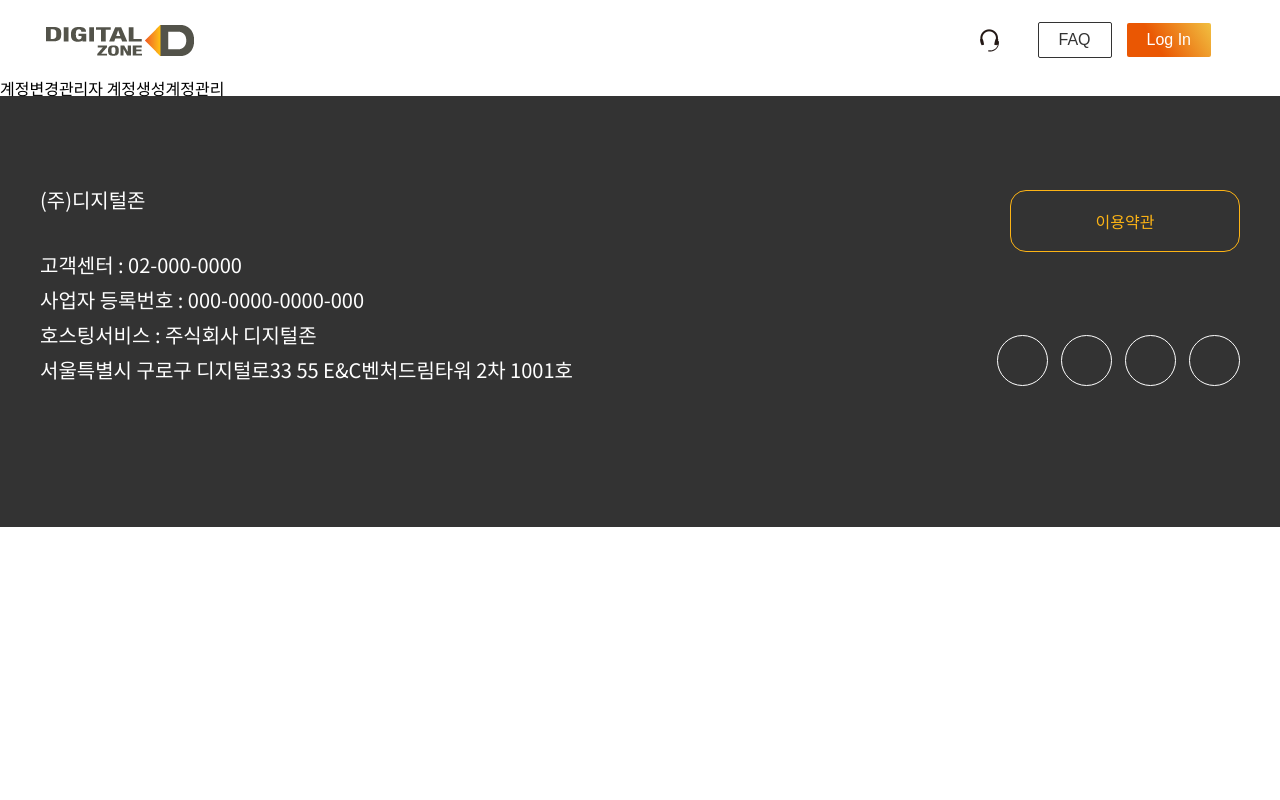
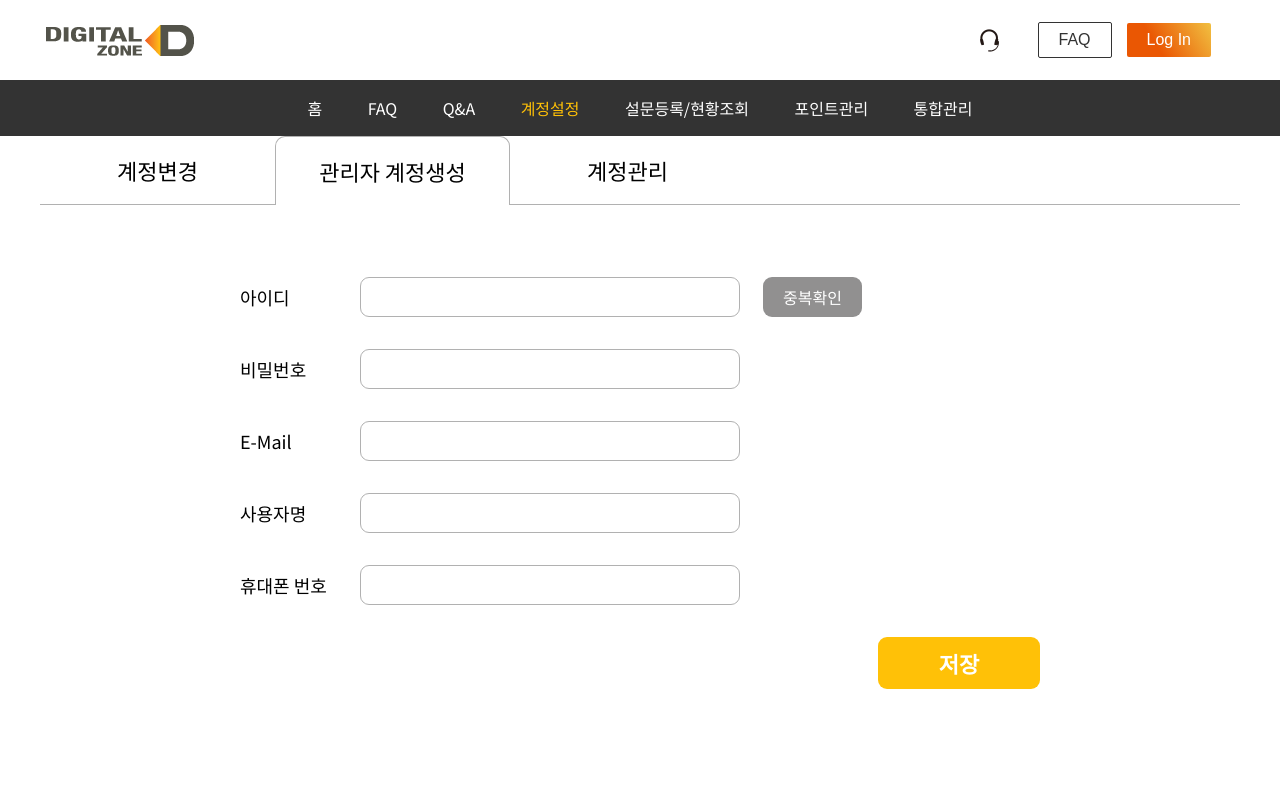
Before and after one commit to shenrenrong/d-zone, a React (Create React App) app: page /account/create in a window 1280 px wide. Shown: the top 800 px of the page. Built offline with nearby package versions, Linux system fonts and the light colour scheme.

Commit message:
modified account change,create  page, added validateInfo and useForm

```diff
--- a/src/App.css
+++ b/src/App.css
@@ -15,7 +15,11 @@
   .user-guide,
   .QA,
   .account,
-  .general {
+  .AccChange,
+  .AccManage,
+  .AccCreate,
+  .general
+   {
     display: flex;
     flex-direction: column;
     min-height: 90vh;
--- a/src/App.js
+++ b/src/App.js
@@ -18,6 +18,8 @@ import General from "./components/pages/General";
 import UserGuide from "./components/pages/UserGuide";
 import AccCreate from "./components/AccCreate";
 import AccManage from "./components/AccManage";
+import AccChange from "./components/AccChange";
+import MyPage from "./components/MyPage";
 
 export default function App() {
   return (
@@ -32,6 +34,7 @@ export default function App() {
         <Route path="/home" element={<Home />} />
         <Route path="/QA" element={<QA />} />
         <Route path="/account" element={<Account />} />
+        <Route path="/account/mypage" element={<MyPage />} />
         <Route path="/account/create" element={<AccCreate />} />
         <Route path="/account/manage" element={<AccManage />} />
         <Route path="/account" element={<Account />} />
--- /dev/null
+++ b/src/components/Acc.css
@@ -0,0 +1,98 @@
+.change,
+.create,
+.manage
+{
+    width: 1200px;
+}
+
+.form-inputs {
+    display: flex;
+    height: 40px;
+    line-height: 40px;
+    margin-bottom: 32px;
+}
+
+.form-label {
+    width: 120px;
+    font-size: 18px;
+}
+
+.form-inputs input {
+    width: 380px;
+    border: 1px solid #b1b1b1;
+    border-radius: 9px;
+    padding-left: 16px;
+    font-size: 18px;
+}
+
+.form-inputs input.readOnly {
+    border: none;
+    width: fit-content;
+}
+
+.error-msg {
+    margin-left: 19px;
+    font-size: 14px;
+    color: #fdb415;
+}
+
+.error-msg::before {
+    display: inline-block;
+    font-style: normal;
+    font-variant: normal;
+    text-rendering: auto;
+    -webkit-font-smoothing: antialiased;
+    font-family: "Font Awesome 6 Free";
+    font-weight: 900;
+    content: "\f06a";
+    margin-right: 6px;
+}
+
+/* GENERAL */
+
+/* SUP TAB START */
+
+.acc-tab {
+    border-bottom: 1px solid #b1b1b1;
+    margin-bottom: 72px;
+    width: 100%;
+}
+
+.acc-tab > li {
+    width: 235px;
+    height: 68px;
+    line-height: 68px;
+    font-size: 22px;
+    text-align: center;
+    border-radius: 10px 10px 0 0;
+}
+
+.acc-tab > li .active {
+    display: block;
+    background-color: #fff;
+    border-radius: inherit;
+    border: 1px solid #b1b1b1;
+    border-bottom: transparent;
+}
+
+/* SUP TAB END */
+
+/* ACCOUT-CHANGE */
+
+.change form {
+    width: 750px;
+    margin: auto;
+}
+
+/* ACCOUT-CREATE */
+
+.create form {
+    width: 800px;
+    margin: auto;
+}
+
+.userid-input {
+    margin-right: 23px;
+}
+
+/* ACCOUT-MANAGE */
--- a/src/components/AccChange.js
+++ b/src/components/AccChange.js
@@ -1,101 +1,132 @@
-import React from 'react'
-import { NavLink } from 'react-router-dom'
-import { Button } from './Button'
-import "./AccChange.css";
-import useForm from './useForm';
-import validateInfo from './validateInfo';
+import React from "react";
+import "./Acc.css";
+import { Button } from "./Button";
+import useForm from "./useForm";
+import validateInfo from "./validateInfo";
+import SupTab from "./SupTab";
 
 function AccChange() {
-    const { handleChange, handleSubmit, values, errors } = useForm(
-        validateInfo
-    );
+  const { handleChange, handleSubmit, values, errors } = useForm(validateInfo);
 
   return (
-    <div className='account AccChange'>
-    <ul className='acc-tab'>
-        <li><NavLink to="/account">계정변경</NavLink></li>
-        <li><NavLink to="/account/create">관리자 계정생성</NavLink></li>
-        <li><NavLink to="/account/manage">계정관리</NavLink></li>
-      </ul>
+    <div className="change">
+        <SupTab />
       <div className="form-content">
         <form className="form" onSubmit={handleSubmit}>
           <div className="form-inputs">
-                  <label htmlFor="department" className="form-label">소속</label>
+            <label htmlFor="department" className="form-label">
+              소속
+            </label>
             <input
-                  className='form-input readOnly'
+              className="form-input readOnly"
               type="text"
               readOnly
-                  name='department'
+              name="department"
               defaultValue={values.department}
+              placeholder="(주)A"
             />
-              </div>{/* department */}
+          </div>
+          {/* department */}
           <div className="form-inputs">
-                  <label htmlFor="userid" className="form-label">아이디</label>
+            <label htmlFor="userid" className="form-label">
+              아이디
+            </label>
             <input
-                  className='form-input readOnly'
+              className="form-input readOnly"
               type="text"
               readOnly
-                  name='userid'
+              name="userid"
               defaultValue={values.userid}
+              placeholder="admin"
             />
-              </div>{/* userid */}
+          </div>
+          {/* userid */}
           <div className="form-inputs">
-                  <label htmlFor="password" className="form-label">비밀번호</label>
+            <label htmlFor="password" className="form-label">
+              비밀번호
+            </label>
             <input
-                  className='form-input'
+              className="form-input"
               type="password"
-                  name='password'
+              name="password"
               value={values.password}
               onChange={handleChange}
             />
-                   { errors.password && <span className='error-msg'>{errors.password}</span> }
-              </div>{/* password */}
+            {errors.password && (
+              <span className="error-msg"> {errors.password}</span>
+            )}
+          </div>
+          {/* password */}
           <div className="form-inputs">
-                  <label htmlFor="password2" className="form-label">비밀번호 확인</label>
+            <label htmlFor="password2" className="form-label">
+              비밀번호 확인
+            </label>
             <input
-                  className='form-input'
+              className="form-input"
               type="password"
-                  name='password2'
+              name="password2"
               value={values.password2}
               onChange={handleChange}
             />
-                   { errors.password && <span className='error-msg'>{errors.password2}</span> }
-              </div>{/* password2 */}
+            {errors.password2 && (
+              <span className="error-msg"> {errors.password2}</span>
+            )}
+          </div>
+          {/* password2 */}
           <div className="form-inputs">
-                  <label htmlFor="email" className="form-label">E-Mail</label>
+            <label htmlFor="email" className="form-label">
+              E-Mail
+            </label>
             <input
-                  className='form-input'
+              className="form-input"
               type="email"
-                  name='email'
+              name="email"
               value={values.email}
               onChange={handleChange}
             />
-              </div>{/* email */}
+            {errors.email && <span className="error-msg"> {errors.email}</span>}
+          </div>
+          {/* email */}
           <div className="form-inputs">
-                  <label htmlFor="username" className="form-label">사용자명</label>
+            <label htmlFor="username" className="form-label">
+              사용자명
+            </label>
             <input
-                  className='form-input'
+              className="form-input"
               type="text"
-                  name='username'
+              name="username"
               value={values.username}
               onChange={handleChange}
             />
-              </div>{/* username */}
+            {errors.username && (
+              <span className="error-msg"> {errors.username}</span>
+            )}
+          </div>
+          {/* username */}
           <div className="form-inputs">
-                  <label htmlFor="mobile" className="form-label">휴대폰 번호</label>
+            <label htmlFor="mobile" className="form-label">
+              휴대폰 번호
+            </label>
             <input
-                  className='form-input readOnly'
-                  type="text"
-                  name='mobile'
+              className="form-input readOnly"
+              type="tel"
+              name="mobile"
               defaultValue={values.mobile}
-                   />{/* https://velog.io/@seob/React-js-%EC%A0%95%EA%B7%9C%EC%8B%9D%EC%9C%BC%EB%A1%9C-%ED%95%B8%EB%93%9C%ED%8F%B0-%EB%B2%88%ED%98%B8-input-%EB%A7%8C%EB%93%A4%EA%B8%B0 */}
-                <Button type="button" buttonStyle="btn--gray">변경</Button>
-              </div>{/* mobile */}
-              <Button type="submit" buttonStyle="btn--yellow">저장</Button>
+              placeholder="010-0000-0000"
+            />
+            {/* https://velog.io/@seob/React-js-%EC%A0%95%EA%B7%9C%EC%8B%9D%EC%9C%BC%EB%A1%9C-%ED%95%B8%EB%93%9C%ED%8F%B0-%EB%B2%88%ED%98%B8-input-%EB%A7%8C%EB%93%A4%EA%B8%B0 */}
+            <Button type="button" buttonStyle="btn--gray">
+              변경
+            </Button>
+          </div>
+          {/* mobile */}
+          <Button type="submit" buttonStyle="btn--yellow">
+            저장
+          </Button>
         </form>
       </div>
     </div>
-  )
+  );
 }
 
-export default AccChange
+export default AccChange;
--- a/src/components/AccCreate.js
+++ b/src/components/AccCreate.js
@@ -1,16 +1,109 @@
-import React from 'react'
-import { NavLink } from 'react-router-dom'
+import React from "react";
+import "./Acc.css";
+import { Button } from "./Button";
+import Gnb from "./Gnb";
+import SupTab from "./SupTab";
+import useForm from "./useForm";
+import validateInfo from "./validateInfo";
 
 function AccCreate() {
+  const { handleChange, handleSubmit, values, errors } = useForm(validateInfo);
+
   return (
-    <>
-    <ul>
-        <NavLink exact to="/account">계정변경</NavLink>
-        <NavLink exact to="/account/create">관리자 계정생성</NavLink>
-        <NavLink exact to="/account/manage">계정관리</NavLink>
-      </ul>
-    </>
-  )
+    <div className="account">
+      <Gnb />
+      <div className="create">
+        <SupTab />
+        <div className="form-content">
+          <form className="form" onSubmit={handleSubmit}>
+            <div className="form-inputs">
+              <label htmlFor="userid" className="form-label">
+                아이디
+              </label>
+              <input
+                className="form-input userid-input"
+                type="text"
+                name="userid"
+                value={values.userid}
+                onChange={handleChange}
+              />
+              <Button type="button" buttonStyle="btn--gray">
+                중복확인
+              </Button>
+            </div>
+            {/* userid */}
+            <div className="form-inputs">
+              <label htmlFor="password" className="form-label">
+                비밀번호
+              </label>
+              <input
+                className="form-input"
+                type="password"
+                name="password"
+                value={values.password}
+                onChange={handleChange}
+              />
+              {errors.password && (
+              <span className="error-msg"> {errors.password}</span>
+            )}
+            </div>
+            {/* password */}
+            <div className="form-inputs">
+              <label htmlFor="email" className="form-label">
+                E-Mail
+              </label>
+              <input
+                className="form-input"
+                type="email"
+                name="email"
+                value={values.email}
+                onChange={handleChange}
+              />
+              {errors.email && (
+              <span className="error-msg"> {errors.email}</span>
+            )}
+            </div>
+            {/* email */}
+            <div className="form-inputs">
+              <label htmlFor="username" className="form-label">
+                사용자명
+              </label>
+              <input
+                className="form-input"
+                type="text"
+                name="username"
+                value={values.username}
+                onChange={handleChange}
+              />
+              {errors.username && (
+              <span className="error-msg"> {errors.username}</span>
+            )}
+            </div>
+            {/* username */}
+            <div className="form-inputs">
+              <label htmlFor="mobile" className="form-label">
+                휴대폰 번호
+              </label>
+              <input
+                className="form-input"
+                type="tel"
+                name="mobile"
+                value={values.mobile}
+                onChange={handleChange}
+              />
+              {errors.mobile && (
+              <span className="error-msg"> {errors.mobile}</span>
+            )}
+            </div>
+            {/* mobile */}
+            <Button type="submit" buttonStyle="btn--yellow">
+              저장
+            </Button>
+          </form>
+        </div>
+      </div>
+    </div>
+  );
 }
 
-export default AccCreate
+export default AccCreate;
--- a/src/components/AccManage.js
+++ b/src/components/AccManage.js
@@ -1,16 +1,18 @@
-import React from 'react'
-import { NavLink } from 'react-router-dom'
+import React from "react";
+import "./Acc.css";
+import Gnb from "./Gnb";
+import SupTab from "./SupTab";
 
 function AccManage() {
   return (
-    <>
-    <ul>
-        <NavLink exact to="/account">계정변경</NavLink>
-        <NavLink exact to="/account/create">관리자 계정생성</NavLink>
-        <NavLink exact to="/account/manage">계정관리</NavLink>
-      </ul>
-    </>
-  )
+    <div className="account">
+      <Gnb />
+      <div className="manage">
+        <SupTab />
+
+      </div>
+    </div>
+  );
 }
 
-export default AccManage
+export default AccManage;
--- /dev/null
+++ b/src/components/SupTab.js
@@ -0,0 +1,28 @@
+import React from 'react'
+import { NavLink } from 'react-router-dom'
+
+function SupTab() {
+  return (
+    <ul>
+        <ul className="acc-tab">
+        <li>
+          <NavLink end to="/account">
+            계정변경
+          </NavLink>
+        </li>
+        <li>
+          <NavLink to="/account/create">
+            관리자 계정생성
+          </NavLink>
+        </li>
+        <li>
+          <NavLink to="/account/manage">
+            계정관리
+          </NavLink>
+        </li>
+      </ul>
+    </ul>
+  )
+}
+
+export default SupTab
--- a/src/components/pages/Account.js
+++ b/src/components/pages/Account.js
@@ -1,8 +1,8 @@
 import React from "react";
 import Gnb from "../Gnb";
 import { useState } from "react";
+import MyPage from "../MyPage";
 import AccChange from "../AccChange";
-import MyPage from "../MyPage";
 
 function Account() {
   const [managerStat, setManagerState] = useState(true);
--- a/src/components/useForm.js
+++ b/src/components/useForm.js
@@ -3,13 +3,13 @@ import validateInfo from "./validateInfo";
 
 const useForm = (validateInfo) => {
   const [values, setValues] = useState({
-    department:"(주)A",
-    userid:"admin",
+    department:"",
+    userid:"",
     password: "",
     password2: "",
     email: "",
     username: "",
-    mobile:"010-0000-0000"
+    mobile:""
   });
   const [errors, setErrors] = useState({});
 
--- a/src/components/validateInfo.js
+++ b/src/components/validateInfo.js
@@ -23,5 +23,9 @@ export default function validateInfo(values) {
       errors.password2 = "비밀번호가 일치하지 않습니다."
   } //password2
 
+  if (!values.mobile) {
+    errors.mobile = "휴대폰 번호를 입력해 주십시오.";
+  } //username
+
   return errors;
 }
```
Also changed, not shown: src/components/AccChange.css (deleted, +0 -60 lines). Lines whose indentation alone changed are shown as unchanged.
